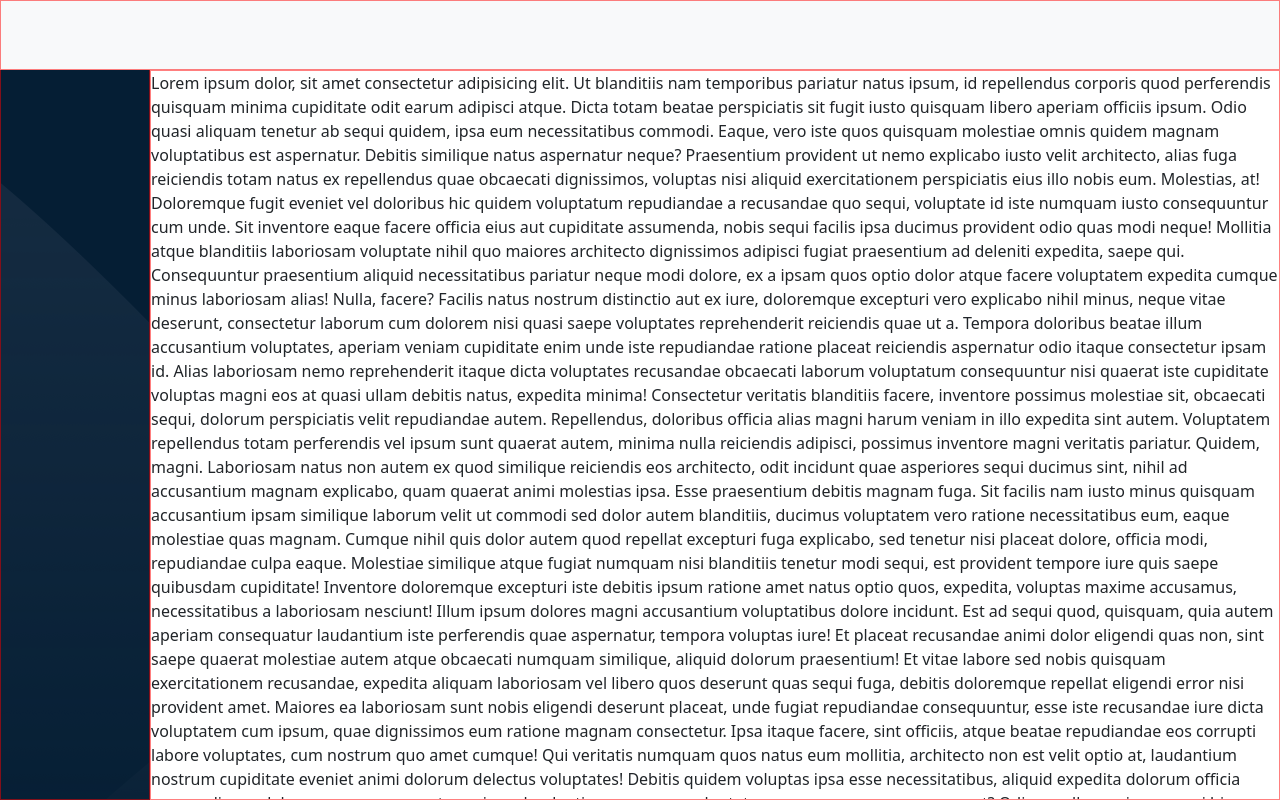
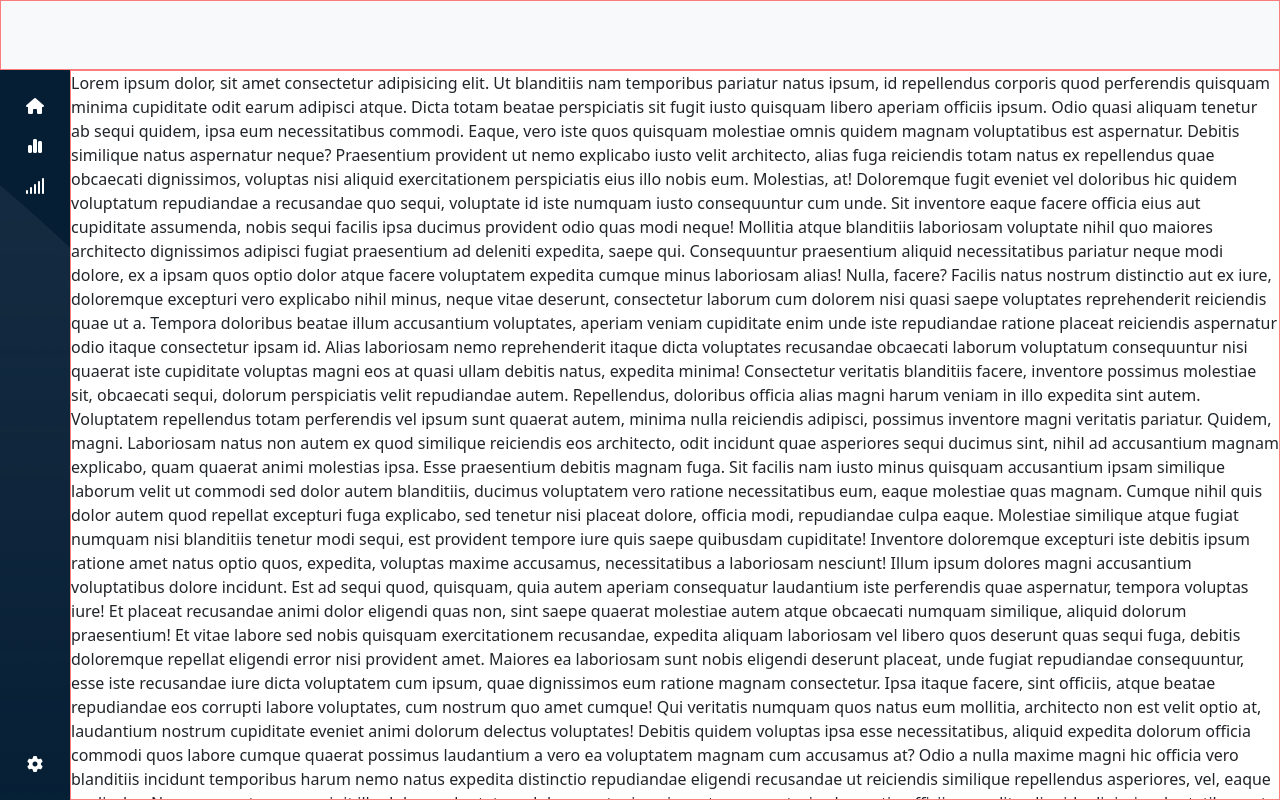
Before and after one commit to EmanueleDiLeo/html-css-bootstrap-dashboard, a plain HTML site: page index.html in a window 1280 px wide. Drawn offline with nearby package versions, Linux system fonts and the light colour scheme.

Commit message:
[ADD] : main_left i

```diff
--- a/css/style.css
+++ b/css/style.css
@@ -2,6 +2,14 @@
 
 .debug{
   border: 1px solid rgba(255, 0, 0, 0.5);
+}
+
+ul{
+  list-style: none;
+}
+
+a{
+  text-decoration: none;
 }
 
 /* ****************************************************************** HEADER */
@@ -14,30 +22,39 @@ header{
 /* ******************************************************************** MAIN */
 
 main{
-  height: 100vh;
+  margin-top: 70px;
+  height:calc(100vh - 70px);
 }
 
 /* ******************************************************MAIN_LEFT */
 
 .main_left{
-  width: 150px;
+  height: 100%;
+  width: 70px;
+  /* width: 150px; per desktop */
+  background-image: url(../img/sidebar-bg.png);
   background-color: #051e34;
 }
 
-.top_hidden{
-  height: 67px;
-  background-color: aliceblue;
+.main_left a{
+  color: white;
 }
 
-.left{
-  height:calc(100vh - 69px);
-  background-image: url(../img/sidebar-bg.png);
+.left-top{
+  width: 100%;
+}
+
+.left-top ul{
+  padding: 0;
+}
+
+.left-bot{
+  width: 100%;
 }
 
 /* *****************************************************MAIN_RIGHT */
 
 .main_right{
-  margin-top: 70px;
-  width: calc(100% - 150px);
+  width: calc(100% - 70px);
   overflow-y: auto;
 }
--- a/index.html
+++ b/index.html
@@ -26,18 +26,32 @@
   <main class="d-flex">
 
     <!-- START MAIN_LEFT -->
-    <section class="main_left debug">
+    <section class="main_left d-flex flex-column justify-content-between py-4">
 
-      <div class="top_hidden"></div>
+      <div class="left-top">
+        <ul class="">
+          <li class="text-center">
+            <a class="" href="#">
+              <i class="fa-solid fa-house"></i>
+            </a>
+          </li>
+          <li class="text-center py-3">
+            <a href="#">
+              <i class="fa-solid fa-chart-simple"></i>
+            </a>
+          </li>
+          <li class="text-center">
+            <a class="text-center" href="#">
+              <i class="fa-solid fa-signal"></i>
+          </a>
+          </li>
+        </ul>
+      </div>
 
-      <div class="left">
-        <div class="left-top">
-
-        </div>
-
-        <div class="left-bot">
-
-        </div>
+      <div class="left-bot text-center">
+        <a href="#">
+          <i class="fa-solid fa-gear"></i>
+        </a>
       </div>
 
     </section>
```
